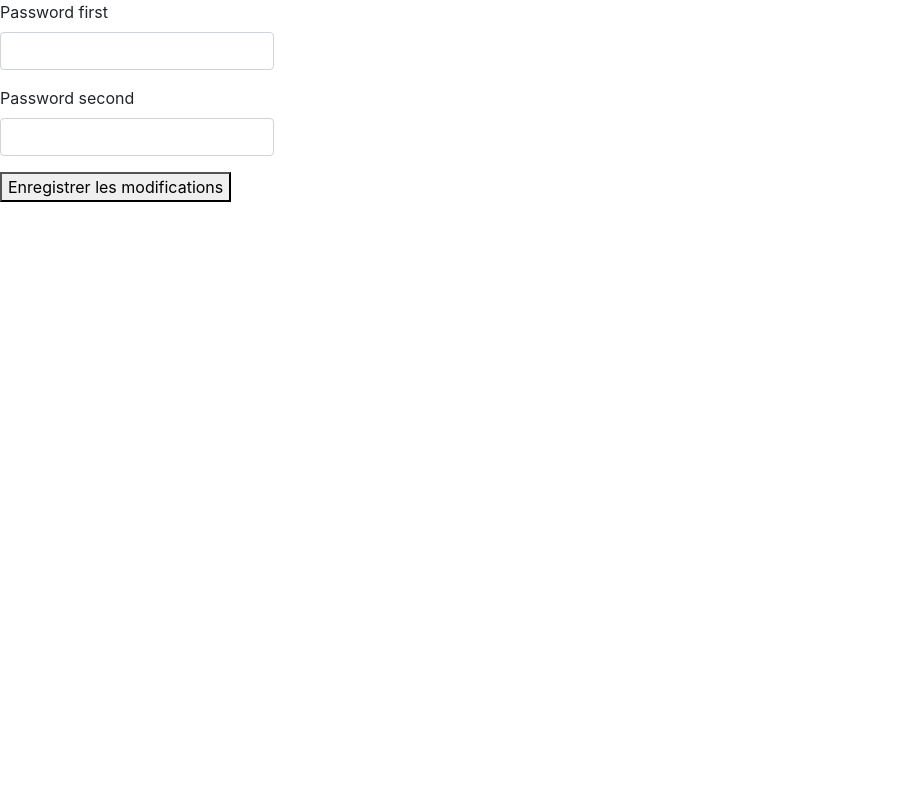
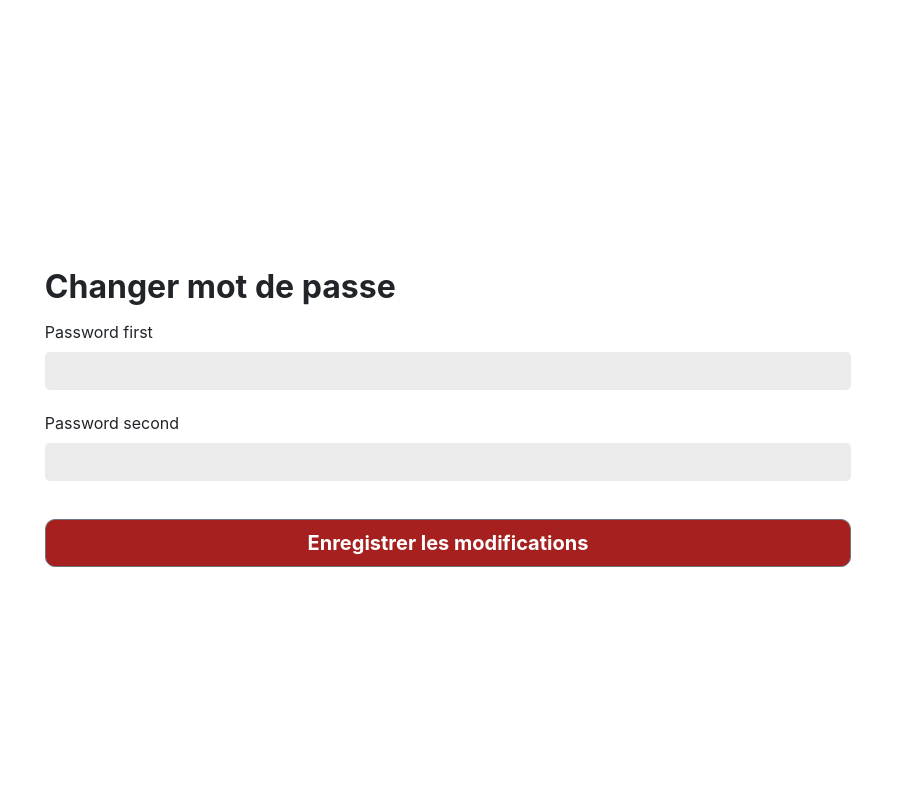
Before and after one commit to MWMatthieuL/ISCOM, a Symfony app: template templates/password/change_pass.html.twig in a window 1280 px wide. Shown: the whole page, without its empty margins (0-914 px from the left). Run offline with Twig, Linux system fonts and the light colour scheme; the template is opened without the code that fills it, so the values that code supplies are empty; form fields are guessed from the names that the template uses; style sheets or scripts are compiled from the project's sources; some libraries are stand-ins or nearby versions.

Commit message:
add user dropdown

```diff
--- a/assets/scss/app.scss
+++ b/assets/scss/app.scss
@@ -2,6 +2,8 @@
 @import '~@fortawesome/fontawesome-free/css/all.css';
 @import "sidebar";
 @import "register";
+@import "password";
+@import "quick_user";
 
 html {
   height: 100% !important;
@@ -12,5 +14,15 @@ html {
 body {
   display: flex;
   height: 100% !important;
-  overflow: scroll;
+
+  >.container {
+    overflow: scroll;
+    display: flex;
+    flex-direction: column;
+    justify-content: space-evenly;
+    align-items: center;
+    position: relative;
+    max-width: 70% !important;
+    margin-top: 5vh !important;
+  }
 }
--- /dev/null
+++ b/assets/scss/password.scss
@@ -0,0 +1,39 @@
+#change_pass {
+  height: 40%;
+  width: 90%;
+  display: flex;
+  flex-direction: column;
+  justify-content:  space-evenly;
+
+  form {
+    display: flex;
+    height: 100%;
+    width: 100%;
+    flex-direction: column;
+    justify-content: space-evenly;
+    align-items: center;
+
+    >div {
+      width: 100%;
+    }
+
+    input::placeholder {
+      color: black;
+      opacity: 0.9;
+    }
+
+    .btn {
+      background-color: #a5201e !important;
+      border-radius: 10px !important;
+    }
+
+  }
+
+  input {
+    width: 100%;
+    padding: 2vh 1em;
+    background-color: #ebebeb;
+    border: none;
+    border-radius: 5px;
+  }
+}
--- a/assets/scss/sidebar.scss
+++ b/assets/scss/sidebar.scss
@@ -1,9 +1,9 @@
 
 #sidebar {
-  min-width: 20%;
+  min-width: 23%;
   max-height: 100%;
   margin-right: 4em;
-  box-shadow: 10px 0 15px #f0f0f0;
+  box-shadow: 3px 0 0 #f0f0f0;
 }
 
 #nav_items {
--- a/templates/base.html.twig
+++ b/templates/base.html.twig
@@ -13,11 +13,16 @@
 {% if app.user.type is defined %}
     {% include 'sidebar.html.twig' %}
 {% endif %}
-{% block body %}
-    Bonjour
-    {% if role is defined %}
-        {{ role }}
+<div class="container m-0 p-0">
+    {% if app.user.type is defined %}
+        {% include 'user.html.twig' %}
     {% endif %}
-{% endblock %}
+    {% block body %}
+        Bonjour
+        {% if role is defined %}
+            {{ role }}
+        {% endif %}
+    {% endblock %}
+</div>
 </body>
 </html>
--- a/templates/password/change_pass.html.twig
+++ b/templates/password/change_pass.html.twig
@@ -3,8 +3,8 @@
 {% block title %}Connexion{% endblock %}
 
 {% block body %}
-    <div>
-
+    <div id="change_pass">
+        <h2 class="mb-2"><strong>Changer mot de passe</strong></h2>
         {% for label, messages in app.flashes %}
             {% for message in messages %}
                 <div class="flash-{{ label }}">
@@ -15,11 +15,9 @@
         {{ form_start(form) }}
         {{ form_row(form.password.first) }}
         {{ form_row(form.password.second) }}
-
-                <button class="" type="submit">
-                   Enregistrer les modifications
+        <button class="btn btn-secondary btn-lg btn-block mt-3" type="submit">
+            <strong>Enregistrer les modifications</strong>
         </button>
         {{ form_end(form) }}
-
     </div>
 {% endblock %}
--- a/templates/security/register.html.twig
+++ b/templates/security/register.html.twig
@@ -47,7 +47,7 @@
             {% endif %}
         </div>
         <div>
-            <a href="{{ asset("build/team.png") }}"></a>
+            <img src="{{ asset("images/team.png") }}" alt=""/>
         </div>
     </div>
 {% endblock %}
--- a/templates/sidebar.html.twig
+++ b/templates/sidebar.html.twig
@@ -23,10 +23,10 @@
                     <a href="{{ path('password_iscom') }}" class="h6">Mot de passe</a>
                 </span>
                 </li>
-                <li class="{{ app.request.get('_route') is same as "company_iscom"  ? 'active' : ''}}">
+                <li class="{{ app.request.get('_route') is same as "company_search"  ? 'active' : ''}}">
                 <span>
                     <i class="bi bi-building"></i>
-                    <a href="{{ path('company_iscom') }}" class="h6">Entreprise</a>
+                    <a href="{{ path('company_search') }}" class="h6">Entreprise</a>
                 </span>
                 </li>
                 <li class="{{ app.request.get('_route') is same as "student_iscom"  ? 'active' : ''}}">
```
Also changed, not shown: assets/scss/quick_user.scss (added, +82 -0 lines), src/Controller/PasswordController.php (+34 -0 lines), templates/user.html.twig (added, +40 -0 lines), public/images/pieuvre.png (added), public/images/team.png (added). Lines whose indentation alone changed are shown as unchanged.
